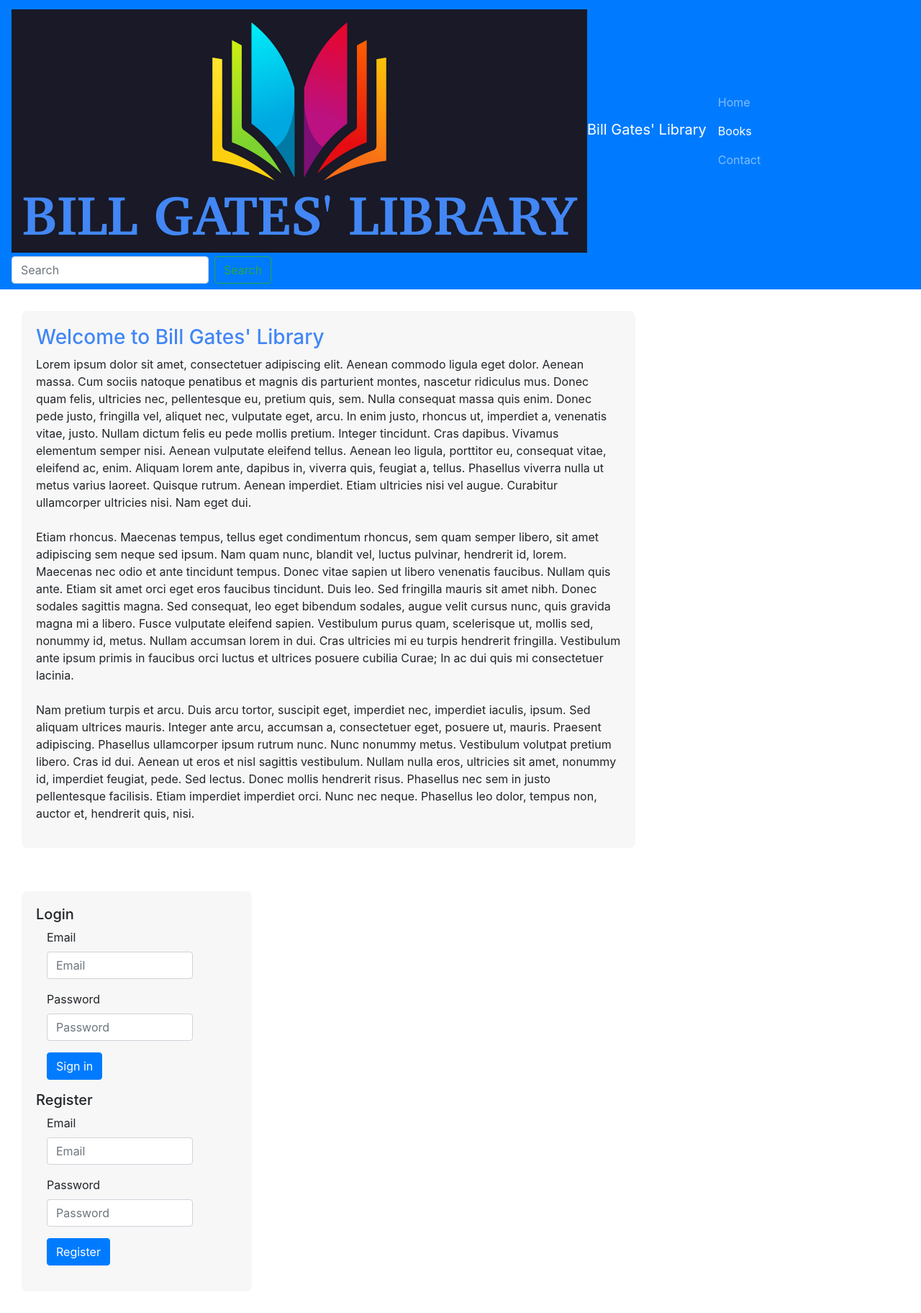
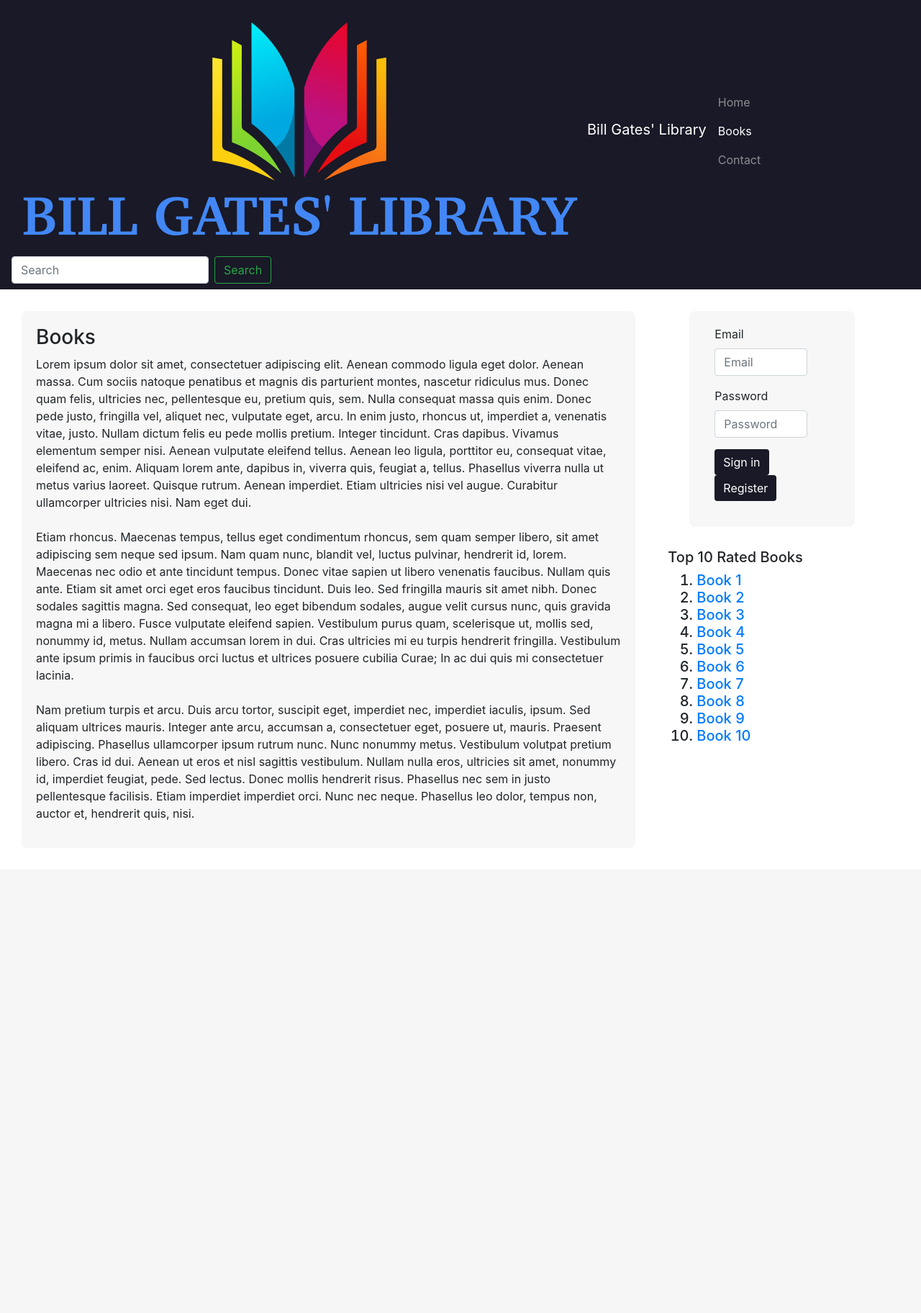
Before and after one commit to tomdevalk1997/project1, a Flask app: page /books in a window 1280 px wide. Shown: the whole page at 72% size. After the commit the page ends 1140 px from the top, so only its background shows below. Run offline with Flask 2, Linux system fonts and the light colour scheme; some libraries are stand-ins or nearby versions.

Commit message:
Integration stylesheet

```diff
--- /dev/null
+++ b/static/styles.css
@@ -0,0 +1,25 @@
+#main-column {
+  background-color: #f7f7f7;
+  margin: 20px;
+  padding: 20px;
+  border-radius: 8px;
+}
+
+#side-column {
+  background-color: #f7f7f7;
+  border-radius: 8px;
+  margin: 30px;
+  padding: 20px;
+}
+
+.button-additional {
+  background-color: #191927;
+  border: #191927;
+}
+
+.button-additonal:hover {
+  background-color: #36364d;
+  border: #36364d;
+}
+
+/*# sourceMappingURL=styles.css.map */
--- /dev/null
+++ b/static/styles.scss
@@ -0,0 +1,27 @@
+$color_primary: #191927;
+$color_primary_hover: #36364d;
+$color_secondary: #f7f7f7;
+
+#main-column {
+	background-color: $color_secondary;
+  margin: 20px;
+  padding: 20px;
+  border-radius: 8px;
+}
+
+#side-column {
+	background-color: $color_secondary;
+	border-radius: 8px;
+	margin: 30px;
+	padding: 20px;
+}
+
+.button-additional {
+	background-color: $color_primary;
+	border:$color_primary;
+}
+
+.button-additonal:hover {
+	background-color: $color_primary_hover;
+	border: $color_primary_hover;
+}
--- a/styles.css
+++ /dev/null
@@ -1,56 +0,0 @@
-header {
-  text-align: center;
-  margin: 30px;
-}
-
-h1 {
-  font-weight: bold;
-}
-
-h3, header {
-  color: #4287f5;
-}
-
-#main-column {
-  background-color: #f7f7f7;
-  margin: 20px;
-  padding: 20px;
-  border-radius: 8px;
-}
-
-#side-column {
-  background-color: #f7f7f7;
-  margin: 20px;
-  padding: 20px;
-  border-radius: 8px;
-}
-
-.nav_bar, .footer_bar {
-  background-color: lightgrey;
-  margin: 20px;
-  padding: 20px;
-  border-radius: 8px;
-}
-
-.nav_bar_button {
-  background-color: #f7f7f7;
-  border: none;
-  border-radius: 8px;
-  font-size: 20px;
-  margin: 20px;
-  padding: 20px;
-  width: 200px;
-  text-align: center;
-  color: #4287f5;
-}
-
-.nav_bar_button:hover {
-  background-color: #425af5;
-}
-
-.footer_bar {
-  color: #4287f5;
-  text-align: center;
-}
-
-/*# sourceMappingURL=styles.css.map */
--- a/styles.scss
+++ /dev/null
@@ -1,60 +0,0 @@
-$color_primary: #4287f5;
-$color_secondary: lightgrey;
-$color_tertiary: #f7f7f7;
-$color_primary_hover: #425af5;
-
-header{
-	text-align: center;
-	margin: 30px;
-}
-
-h1{
-	font-weight: bold;
-}
-
-h3, header{
-	color: $color_primary;
-}
-
-#main-column {
-	background-color: $color_tertiary;
-  margin: 20px;
-  padding: 20px;
-  border-radius: 8px;
-}
-
-#side-column {
-	background-color: $color_tertiary;
-  margin: 20px;
-  padding: 20px;
-  border-radius: 8px;
-}
-
-.nav_bar {
-	background-color: $color_secondary;
-  margin: 20px;
-  padding: 20px;
-  border-radius: 8px;
-}
-
-.nav_bar_button {
-	background-color: $color_tertiary;
-	border: none;
-	border-radius: 8px;
-	font-size: 20px;
-	margin: 20px;
-	padding: 20px;
-	width: 200px;
-	text-align: center;
-	color: $color_primary;
-}
-
-.nav_bar_button:hover {
-	background-color: $color_primary_hover;
-}
-
-.footer_bar {
-	@extend .nav_bar;
-    color: $color_primary;
-    text-align: center;
-}
--- a/templates/books.html
+++ b/templates/books.html
@@ -11,7 +11,7 @@
   </li>
 {% endblock %}
 {% block heading %}
-  <h3>Welcome to Bill Gates' Library</h3>
+  <h3>Books</h3>
 {% endblock %}
 {% block main_body %}
   <p>Lorem ipsum dolor sit amet, consectetuer adipiscing elit. Aenean commodo ligula eget dolor. Aenean massa. Cum sociis natoque penatibus et magnis dis parturient montes, nascetur ridiculus mus. Donec quam felis, ultricies nec, pellentesque eu, pretium quis, sem. Nulla consequat massa quis enim. Donec pede justo, fringilla vel, aliquet nec, vulputate eget, arcu. In enim justo, rhoncus ut, imperdiet a, venenatis vitae, justo. Nullam dictum felis eu pede mollis pretium. Integer tincidunt. Cras dapibus. Vivamus elementum semper nisi. Aenean vulputate eleifend tellus. Aenean leo ligula, porttitor eu, consequat vitae, eleifend ac, enim. Aliquam lorem ante, dapibus in, viverra quis, feugiat a, tellus. Phasellus viverra nulla ut metus varius laoreet. Quisque rutrum. Aenean imperdiet. Etiam ultricies nisi vel augue. Curabitur ullamcorper ultricies nisi. Nam eget dui.
@@ -21,9 +21,18 @@
   Nam pretium turpis et arcu. Duis arcu tortor, suscipit eget, imperdiet nec, imperdiet iaculis, ipsum. Sed aliquam ultrices mauris. Integer ante arcu, accumsan a, consectetuer eget, posuere ut, mauris. Praesent adipiscing. Phasellus ullamcorper ipsum rutrum nunc. Nunc nonummy metus. Vestibulum volutpat pretium libero. Cras id dui. Aenean ut eros et nisl sagittis vestibulum. Nullam nulla eros, ultricies sit amet, nonummy id, imperdiet feugiat, pede. Sed lectus. Donec mollis hendrerit risus. Phasellus nec sem in justo pellentesque facilisis. Etiam imperdiet imperdiet orci. Nunc nec neque. Phasellus leo dolor, tempus non, auctor et, hendrerit quis, nisi.
   </p>
 {% endblock %}
-{% block side_column %}
-  <p>Lorem ipsum dolor sit amet, consectetuer adipiscing elit. Aenean commodo ligula eget dolor. Aenean massa. Cum sociis natoque penatibus et magnis dis parturient montes, nascetur ridiculus mus. Donec quam felis, ultricies nec, pellentesque eu, pretium quis, sem. Nulla consequat massa quis enim. Donec pede justo, fringilla vel, aliquet nec, vulputate eget, arcu. In enim justo, rhoncus ut, imperdiet a, venenatis vitae, justo. Nullam dictum felis eu pede mollis pretium. Integer tincidunt. Cras dapibus. Vivamus elementum semper nisi. Aenean vulputate eleifend tellus. Aenean leo ligula, porttitor eu, consequat vitae, eleifend ac, enim. Aliquam lorem ante, dapibus in, viverra quis, feugiat a, tellus. Phasellus viverra nulla ut metus varius laoreet. Quisque rutrum. Aenean imperdiet. Etiam ultricies nisi vel augue. Curabitur ullamcorper ultricies nisi. Nam eget dui.
-  <br> <br>
-  Etiam rhoncus. Maecenas tempus, tellus eget condimentum rhoncus, sem quam semper libero, sit amet adipiscing sem neque sed ipsum. Nam quam nunc, blandit vel, luctus pulvinar, hendrerit id, lorem. Maecenas nec odio et ante tincidunt tempus. Donec vitae sapien ut libero venenatis faucibus. Nullam quis ante. Etiam sit amet orci eget eros faucibus tincidunt. Duis leo. Sed fringilla mauris sit amet nibh. Donec sodales sagittis magna. Sed consequat, leo eget bibendum sodales, augue velit cursus nunc, quis gravida magna mi a libero. Fusce vulputate eleifend sapien. Vestibulum purus quam, scelerisque ut, mollis sed, nonummy id, metus. Nullam accumsan lorem in dui. Cras ultricies mi eu turpis hendrerit fringilla. Vestibulum ante ipsum primis in faucibus orci luctus et ultrices posuere cubilia Curae; In ac dui quis mi consectetuer lacinia.
-  </p>
+{% block side_body %}
+  <h5>Top 10 Rated Books<h5>
+  <ol>
+    <li><a href="{{ url_for('books') }}">Book 1</a></li>
+    <li><a href="{{ url_for('books') }}">Book 2</a></li>
+    <li><a href="{{ url_for('books') }}">Book 3</a></li>
+    <li><a href="{{ url_for('books') }}">Book 4</a></li>
+    <li><a href="{{ url_for('books') }}">Book 5</a></li>
+    <li><a href="{{ url_for('books') }}">Book 6</a></li>
+    <li><a href="{{ url_for('books') }}">Book 7</a></li>
+    <li><a href="{{ url_for('books') }}">Book 8</a></li>
+    <li><a href="{{ url_for('books') }}">Book 9</a></li>
+    <li><a href="{{ url_for('books') }}">Book 10</a></li>
+  </ol>
 {% endblock %}
--- a/templates/layout.html
+++ b/templates/layout.html
@@ -3,12 +3,12 @@
     <head>
         <title>Bill Gates' Library</title>
         <link rel="stylesheet" href="https://stackpath.bootstrapcdn.com/bootstrap/4.4.1/css/bootstrap.min.css" integrity="sha384-Vkoo8x4CGsO3+Hhxv8T/Q5PaXtkKtu6ug5TOeNV6gBiFeWPGFN9MuhOf23Q9Ifjh" crossorigin="anonymous">
-        <link rel="stylesheet" href="styles.css">
+        <link rel="stylesheet" href="/static/styles.css">
     </head>
     <body>
-      <nav class="navbar navbar-dark bg-primary">
+      <nav class="navbar navbar-dark" style="background-color: #191927">
         <a class="navbar-brand"><img src="logo.png">Bill Gates' Library</a>
-          <ul class="navbar-nav  mr-auto mt-2 mt-lg-0">
+          <ul class="navbar-nav mr-auto mt-2 mt-lg-0">
             {% block navbar %}
             {% endblock %}
           </ul>
@@ -24,9 +24,8 @@
             {% block main_body %}
             {% endblock %}
           </div>
-          <div class="col-sm-3" style="background-color: #f7f7f7; border-radius: 8px; margin: 30px; padding: 20px;">
-            <h5>Login</h5>
-            <form class="form-horizontal">
+          <div class="col-sm-3">
+            <form class="form-horizontal" style="background-color: #f7f7f7; border-radius: 8px; margin: 30px; padding: 20px;">
               <div class="form-group">
                 <label for="inputEmail3" class="col-sm-2 control-label">Email</label>
                 <div class="col-sm-10">
@@ -41,30 +40,15 @@
               </div>
               <div class="form-group">
                 <div class="col-sm-offset-2 col-sm-10">
-                  <button type="submit" class="btn btn-primary">Sign in</button>
+                  <button type="submit" class="btn btn-primary button-additional">Sign in</button>
+                  <button type="submit" class="btn btn-primary button-additional">Register</button>
                 </div>
               </div>
             </form>
-            <h5>Register</h5>
-            <form class="form-horizontal">
-              <div class="form-group">
-                <label for="inputEmail3" class="col-sm-2 control-label">Email</label>
-                <div class="col-sm-10">
-                  <input type="email" class="form-control" id="inputEmail3" placeholder="Email">
-                </div>
-              </div>
-              <div class="form-group">
-                <label for="inputPassword3" class="col-sm-2 control-label">Password</label>
-                <div class="col-sm-10">
-                  <input type="password" class="form-control" id="inputPassword3" placeholder="Password">
-                </div>
-              </div>
-              <div class="form-group">
-                <div class="col-sm-offset-2 col-sm-10">
-                  <button type="submit" class="btn btn-primary">Register</button>
-                </div>
-              </div>
-            </form>
+            <div id="side_column">
+              {% block side_body %}
+              {% endblock %}
+            </div>
           </div>
         </div>
       </div>
```
Also changed, not shown: templates/contact.html (+15 -6 lines), templates/index.html (+14 -5 lines), 5 other files.
